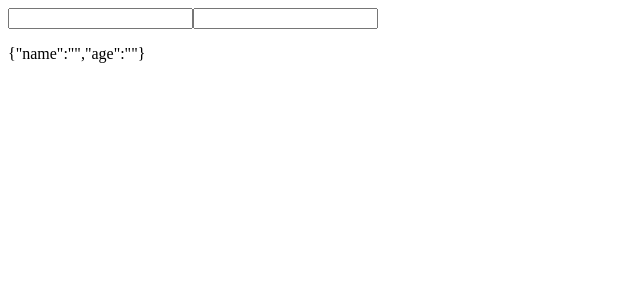
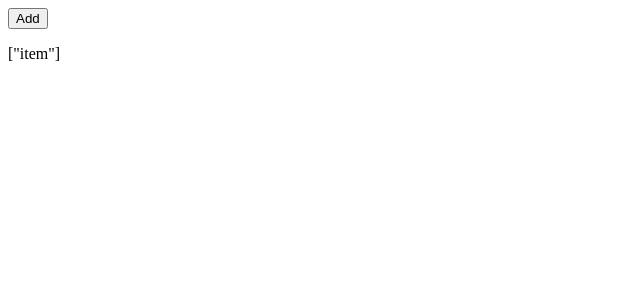
Before and after one commit to masoudhra/ReactPractice, a React (Create React App) app: page / in a window 1280 px wide. Shown: the top 300 px of the page, without its empty margins (0-640 px from the left). Built offline with nearby package versions, Linux system fonts and the light colour scheme.

Commit message:
array in useState

```diff
--- a/src/components/Form.js
+++ b/src/components/Form.js
@@ -2,13 +2,13 @@
 
 const Form = () => {
 
-    const [data, setData] = useState({name: "", age: ""});
+    const [data, setData] = useState(["item"]);
 
 
     return (
         <div>
-            <input type="text" value={data.name} onChange={event => setData({...data, name: event.target.value})} />
-            <input type="number" value={data.age} onChange={event => setData({...data, age: event.target.value})} />
+
+            <button onClick={() => setData([...data, "newItem"])}>Add</button>
 
             <p>{JSON.stringify(data)}</p>
         </div>
```
